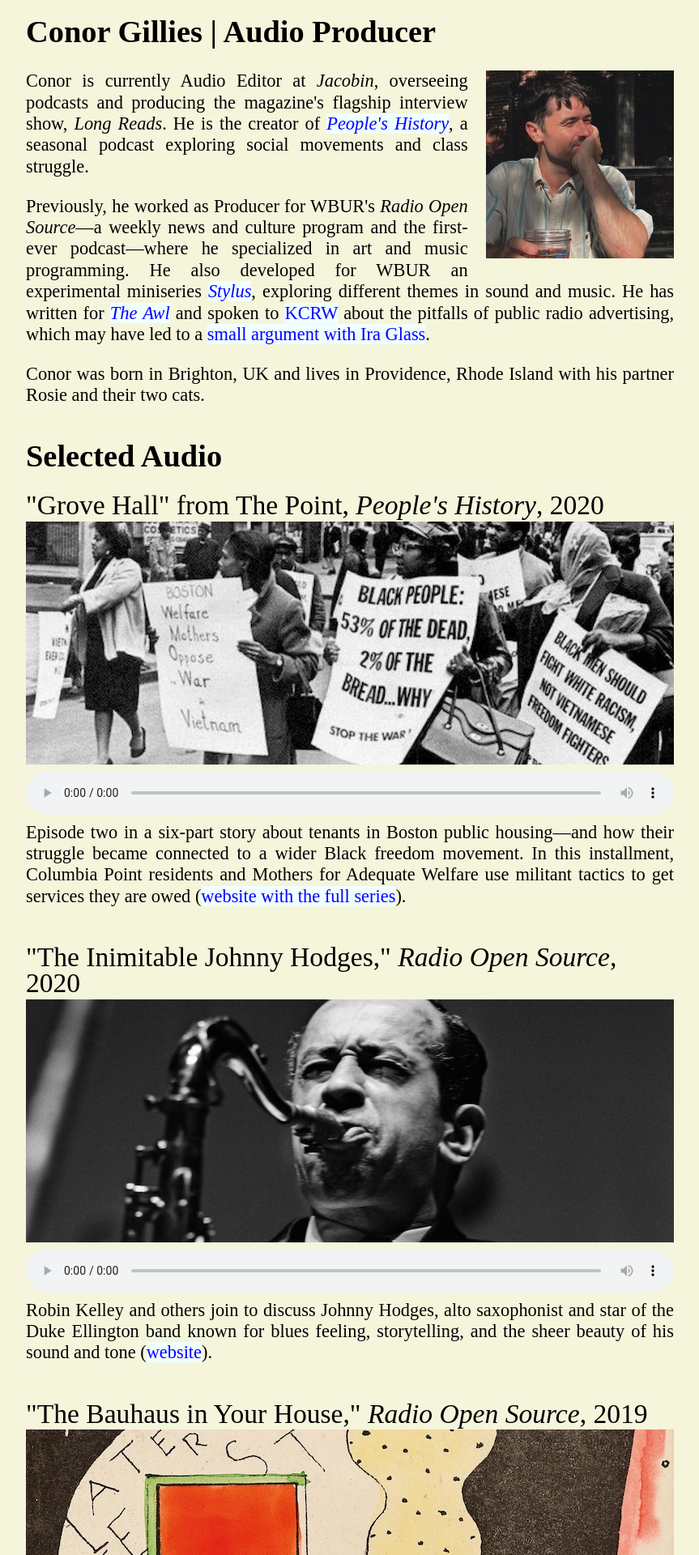
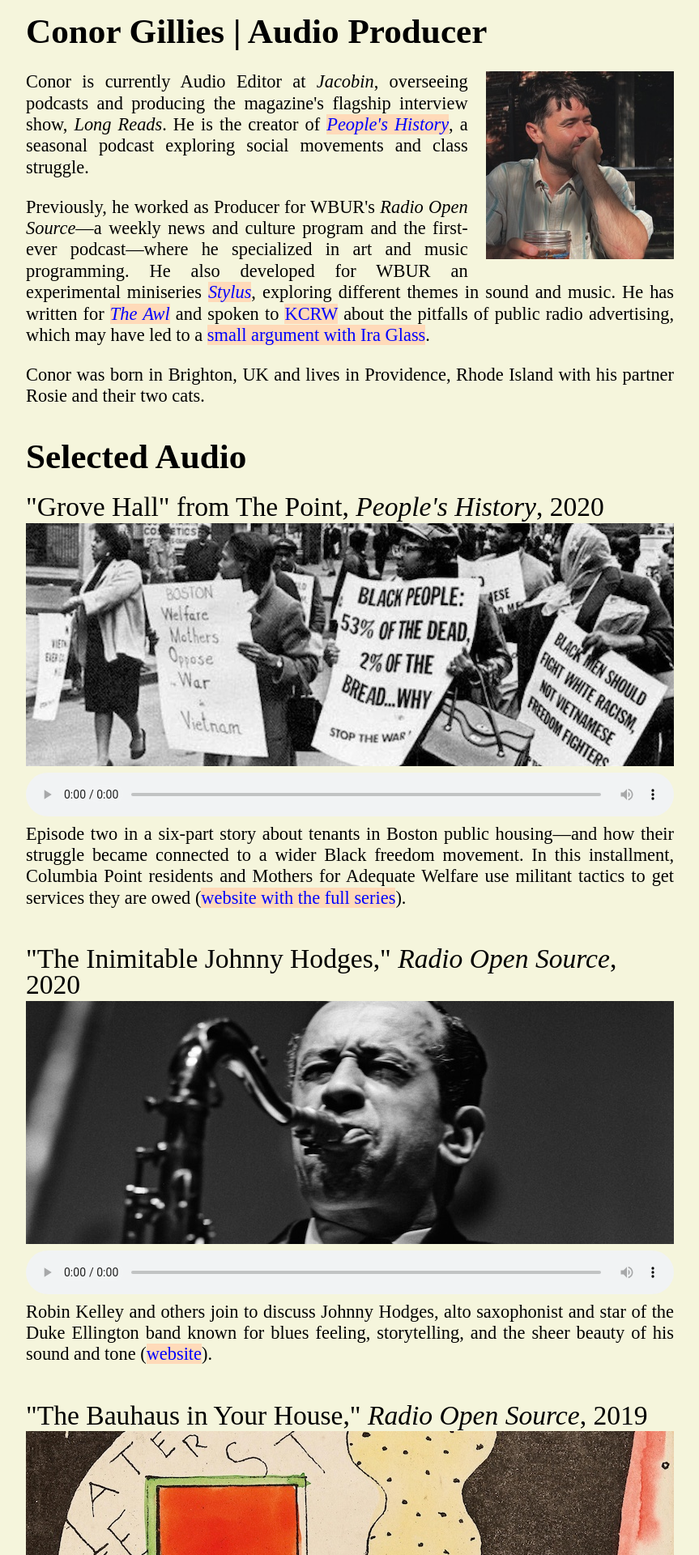
Before and after one commit to huihuiandilly/huihuiandilly.github.io, a Jekyll site: the page built from index.html, in a window 1280 px wide. Shown: the top 1920 px of the page at 81% size, without its empty margins (208-1071 px from the left). Built offline with Jekyll 4.4.1, drawn with Linux system fonts in a browser that asks for light colours.

Commit message:
Update main.css

```diff
--- a/css/main.css
+++ b/css/main.css
@@ -24,7 +24,7 @@
 a {
     text-decoration: none;
     color: blue;
-    background: azure;
+    background: peachpuff;
 }
 a:hover {
     text-decoration: underline;
@@ -34,7 +34,7 @@
     background: yellow;
 }
 p2 {
-    font-size: 2.4em;
+    font-size: 2.7em;
     margin-top: .3em;
     margin-bottom: .3em;
 }
```
